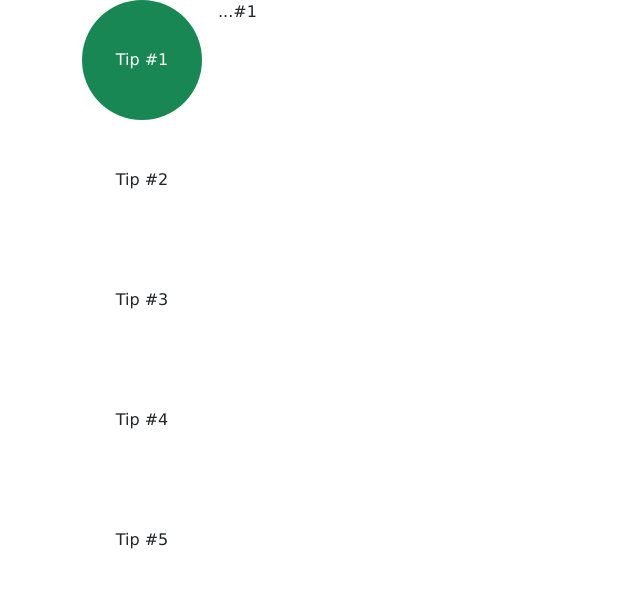
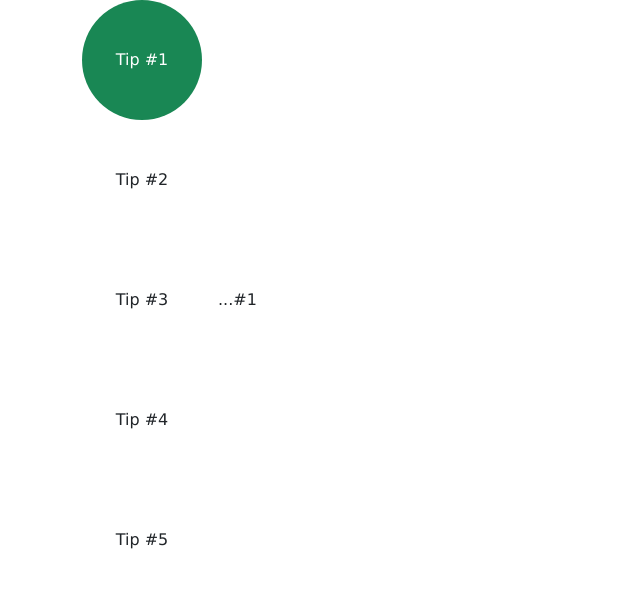
Before and after one commit to mkmkaksl/EarthFirst, a Django app: page /tips in a window 1280 px wide. Shown: the part 90-689 px from the top of the page, without its empty margins (0-640 px from the left). Run offline with Django 4.2, Linux system fonts and the light colour scheme; parts of the project's set-up code (start-up, migrations or seed data) failed here and were passed over; some libraries are stand-ins or nearby versions.

Commit message:
align text center

```diff
--- a/greenClean/templates/greenClean/tips.html
+++ b/greenClean/templates/greenClean/tips.html
@@ -5,7 +5,7 @@
 {% block metaKeywords %}Eco-friendly tips{% endblock %}
 
 {% block body %}
-<div class="d-flex align-items-start">
+<div class="d-flex align-items-center">
   <div class="nav flex-column nav-pills me-3" id="v-pills-tab" role="tablist" aria-orientation="vertical">
     <button class="nav-link active" id="v-pills-tip1-tab" data-bs-toggle="pill" data-bs-target="#v-pills-tip1" type="button" role="tab" aria-controls="v-pills-tip1" aria-selected="true">Tip #1</button>
     <button class="nav-link" id="v-pills-tip2-tab" data-bs-toggle="pill" data-bs-target="#v-pills-tip2" type="button" role="tab" aria-controls="v-pills-tip2" aria-selected="false">Tip #2</button>
```
